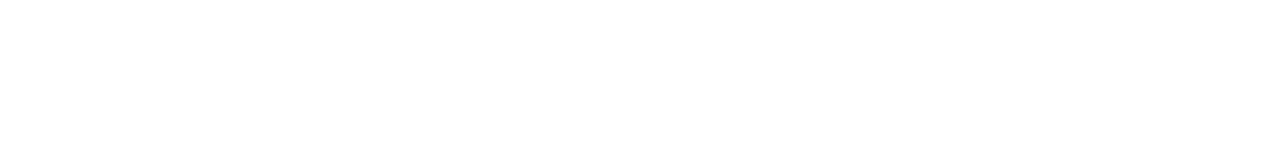
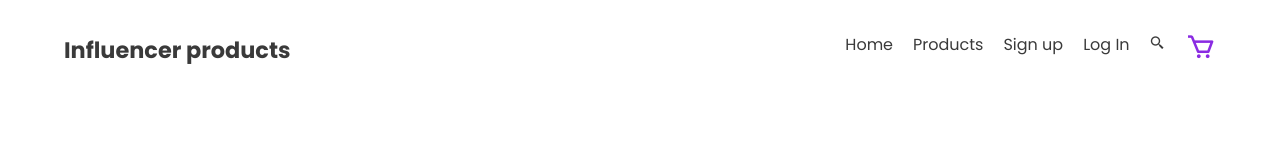
Before and after one commit to Firojahmed45/influencer-website, a plain HTML site: page index.html in a window 1280 px wide. Drawn offline with nearby package versions, Linux system fonts and the light colour scheme.

Commit message:
completed header style

```diff
--- a/index.html
+++ b/index.html
@@ -11,5 +11,18 @@
 
     <link rel="stylesheet" href="styles/style.css" />
   </head>
-  <body></body>
+  <body>
+    <header class="header">
+      <div class="menu-icon"><i class="bx bx-menu"></i></div>
+      <h2 class="header-title">Influencer products</h2>
+      <nav class="navber">
+        <a href="#home">Home</a>
+        <a href="#Products">Products</a>
+        <a href="#singup">Sign up</a>
+        <a href="#Login">Log In</a>
+        <a href=""><i class="bx bx-search-alt-2"></i></a>
+        <div class="card-icon"><i class="bx bx-cart"></i></div>
+      </nav>
+    </header>
+  </body>
 </html>
--- a/styles/style.css
+++ b/styles/style.css
@@ -1,3 +1,82 @@
 @import url('https://fonts.googleapis.com/css2?family=Poppins:ital,wght@0,100;0,200;0,300;0,400;0,500;0,600;0,700;0,800;0,900;1,100;1,200;1,300;1,400;1,500;1,600;1,700;1,800;1,900&display=swap');
 
 /* font-family: "Poppins", serif; */
+
+*{
+    margin: 0;
+    padding: 0;
+    box-sizing: border-box;
+    font-family: "Poppins", serif;
+    text-decoration: none;
+
+}
+
+.header{
+    padding: 2rem 5%;
+    display: flex;
+    justify-content: space-between;
+    align-items: center;
+}
+
+.menu-icon{
+    display: none;
+}
+
+
+.menu-icon i{
+    font-size: 30px;
+
+}
+
+.header-title{
+    font-size: 1.4rem;
+    color: rgb(58, 58, 58);
+    font-weight: 700;
+}
+
+.navber {
+  display: flex;
+  gap: 20px;
+}
+.navber a{
+    font-size: 16px;
+    color: rgb(58, 58, 58);
+}
+
+.card-icon i{
+    font-size: 1.9rem;
+    color: blueviolet;
+}
+
+
+
+
+
+
+
+
+
+
+
+
+
+
+
+
+
+
+
+
+@media screen and (max-width: 600px) {
+        .menu-icon{
+            display: block;
+        }
+
+        .navber a{
+            display: none;
+        }
+
+        .header-title{
+            font-size: 1.2rem;
+        }
+}
```
